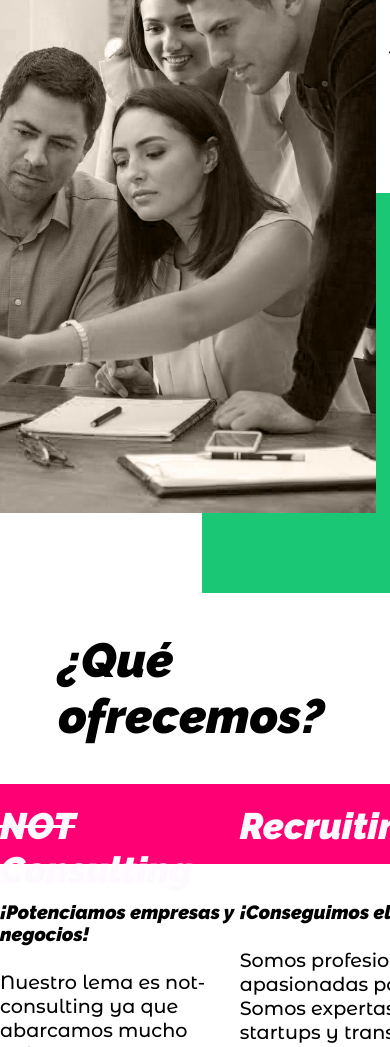
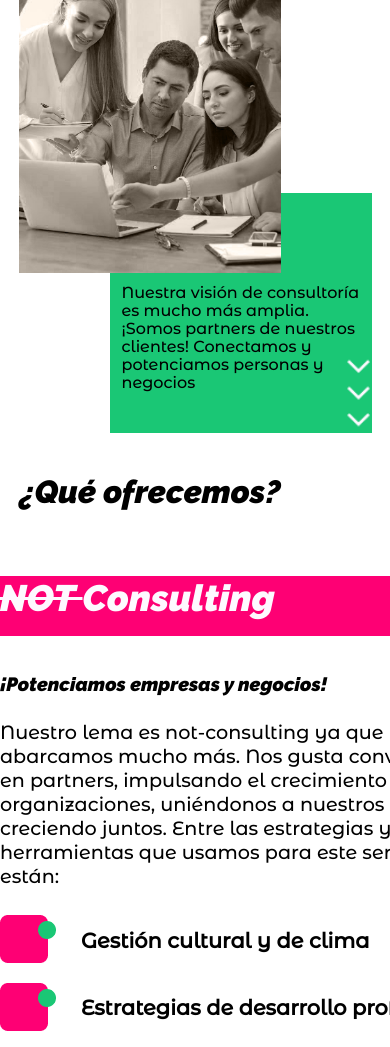
Before and after one commit to lucasperezfernandez/TalentifyWeb, a website: page HTML/index.html in a window 390 px wide. Shown: the part 247-1294 px from the top of the page. Drawn offline with nearby package versions, Linux system fonts and the light colour scheme.

Commit message:
cambios responsive

```diff
--- a/HTML/index.html
+++ b/HTML/index.html
@@ -38,7 +38,7 @@
             <h2 class="introTitle titleFont">Más que consultoras, somos parte del negocio</h2>
             <div class="introText">
                 <div class="introTextPara">
-                    <p>Ofrecemos mucho más que consultoría. ¡Somos partners: conectamos y potenciamos personas y negocios!</p>
+                    <p>Nuestra visión de consultoría es mucho más amplia. ¡Somos partners de nuestros clientes! Conectamos y potenciamos personas y negocios </p>
                 </div>
             </div>
             <div class="introImg">
--- a/SCSS/header.scss
+++ b/SCSS/header.scss
@@ -71,7 +71,7 @@ header{
     border-radius: 10px;
 }
 
-@media (max-width: 800px) {
+@media (max-width: 768px) {
     .navbar {
         flex-direction: column;
         align-items: flex-start;
--- a/SCSS/intro.scss
+++ b/SCSS/intro.scss
@@ -18,6 +18,7 @@
         grid-row: 5/10;
         display: flex;
         justify-content: flex-end;
+        position: inherit;
         .introTextPara{
             width: 250px;
             p{
@@ -42,3 +43,40 @@
         }
     }
 }
+@media (max-width: 768px) {
+    .intro{
+        grid-template-columns: repeat(4, 80px);
+        column-gap: 11px;
+        .introTitle{
+            margin-top: 0;
+            grid-column: 1/5;
+            grid-row: 1/2  ;
+            font-size: 2rem;
+        }
+        .introImg{
+            grid-column: 1/4;
+            grid-row: 2/6;
+        }
+        .introText{
+            grid-column: 2/5;
+            grid-row: 5/8;
+            align-items: center;
+            .introTextPara{
+                margin-top: 50px;
+
+                justify-content: center;
+                p{
+                    font-size: 1rem;
+                    line-height: 18px;
+                }
+            }
+        }
+        .introNavegador{
+            grid-column: 4;
+            grid-row: 7;
+            display: flex;
+            flex-direction: row-reverse;
+        }
+
+    }
+}
--- a/SCSS/queOfrecemos.scss
+++ b/SCSS/queOfrecemos.scss
@@ -78,3 +78,26 @@
     height: 80px;
     width: 100%;
 }
+
+@media (max-width: 768px) {
+    .pinkBar{
+        display: none;
+    }
+    .article1{
+        display: flex;
+        flex-direction: column;
+        h2{
+            margin-left: 5%;
+            font-size: 2rem;
+            margin-top: 40px;
+        }
+    }
+    .queOfrecemos{
+        width: 375px;
+        flex-direction: column;
+        margin-top: 10px;
+        h3{
+            margin-top: 30px;
+        }
+    }
+}
```
Also changed, not shown: CSS/main.css.
